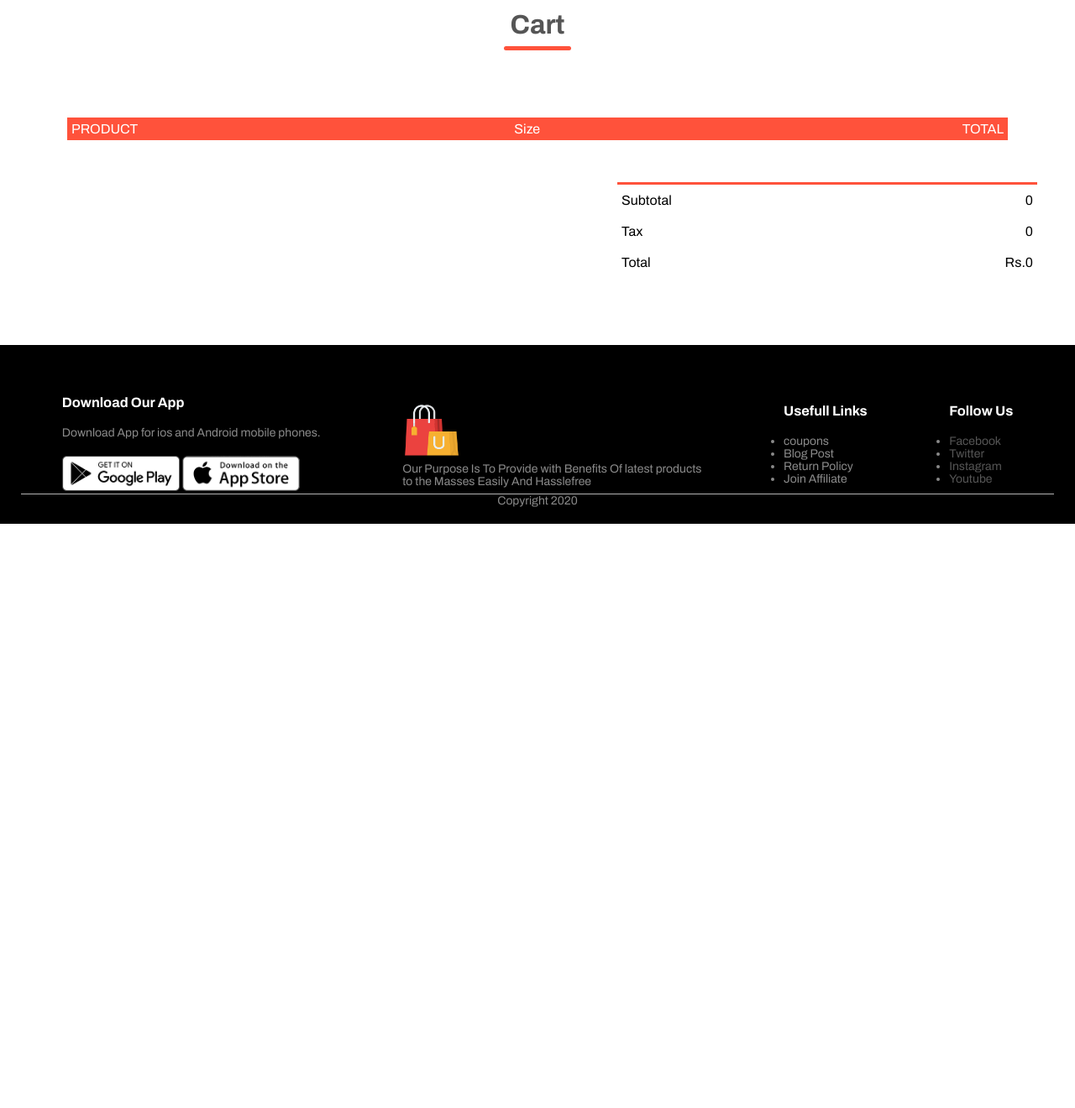
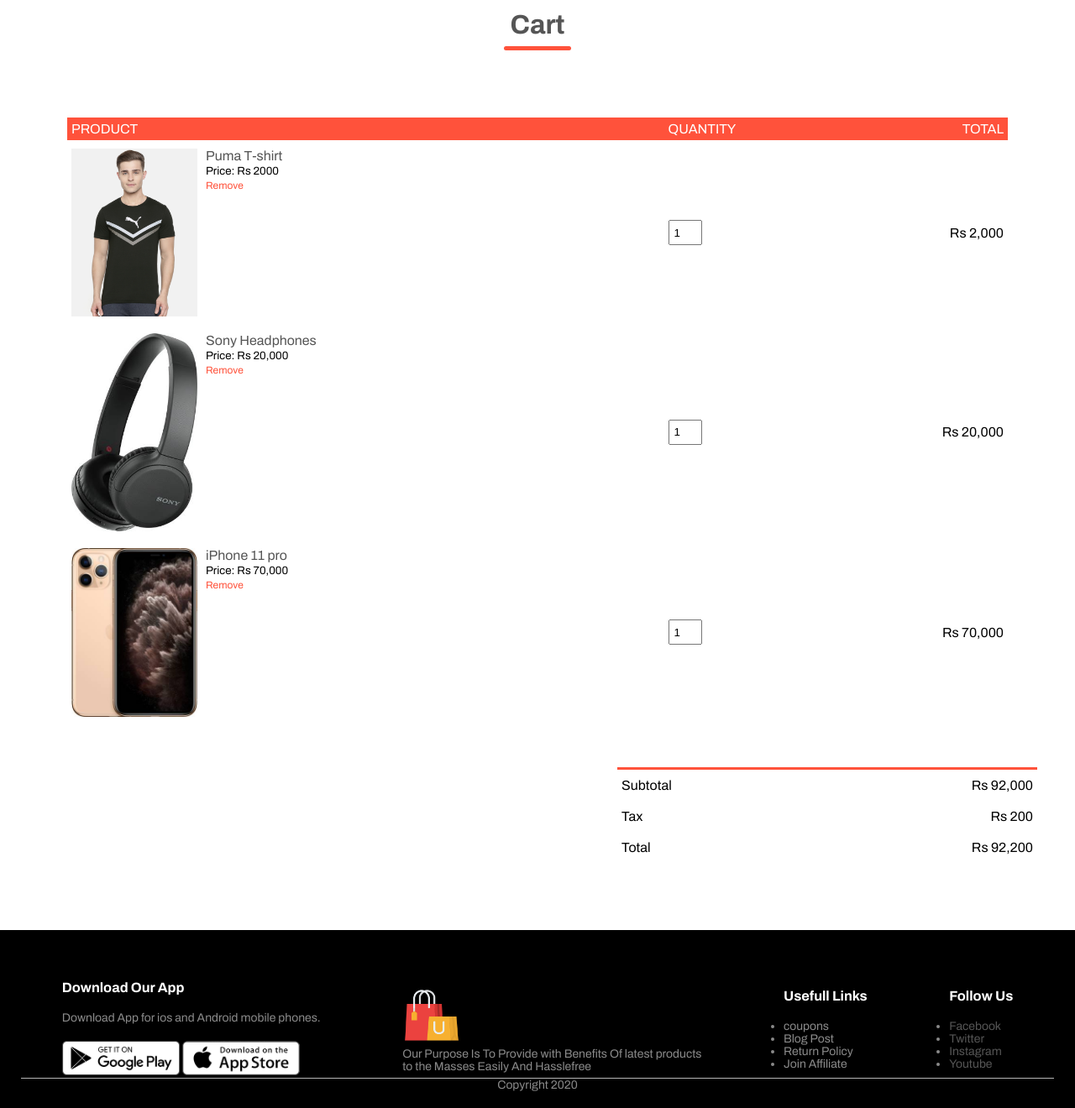
Before and after one commit to priyanshulohia2002/shoppingwebsite, a PHP site: page /cart2.php in a window 1280 px wide. Shown: the part 113-1433 px from the top of the page at 84% size. Before the commit the page ends 737 px from the top, so only its background shows below. Run offline with PHP 8.4, Linux system fonts and the light colour scheme; data that the repository does not hold is empty; some libraries are stand-ins or nearby versions.

Commit message:
Update cart2.php

```diff
--- a/cart2.php
+++ b/cart2.php
@@ -1,54 +1,3 @@
-<?php
-error_reporting(0);
-$error=false;
-$subtotal=0;
-$showerror = "";
-$conn = mysqli_connect("localhost", "root", "", "addtocart");
-
-if (mysqli_connect_error()) {
-  die("Sorry we failed to connect: " . mysqli_connect_error());
-}
-
-if ($_SERVER['REQUEST_METHOD'] == 'POST') {
-
-  if($_POST['addtocart'] != 0){
-
-    $image =$_POST['addtocartimage'];
-    $price=$_POST['addtocartprice'];
-    $size=$_POST['productsize'];
-    $name=$_POST['addtocartname'];
-/*
- echo $size;
- echo $price;
- echo $image;*/
-
-
-if($size!="Select"){
-    $sql = "INSERT INTO `productlist` ( `productimage`, `productname`, `productsize`, `productprice`) VALUES ('$image', '$name', '$size', '$price');";
-    $result = mysqli_query($conn, $sql);
-    if ($result) {
-      $insert = true;
-     }
-    }
-    else {
-        $error=true;
-$showerror="Please select your size";
- //     echo "The record was not inserted successfully because of this error ---> " . mysqli_error($conn);
-    }
-}
-
-    else{
-        echo "no";
-        echo '<script>
-        console.log("helloe");
-        </script>';
-    }
-
-
-
-
-}
-?>
 <!DOCTYPE html>
 <html lang="en">
 <head>
@@ -74,7 +23,7 @@
                 </div>
                 <nav>
                     <ul>
-                        <li><a href="index.php">Home</a></li>
+                        <li><a href="index.html">Home</a></li>
                         <!-- <li><a href="">Product</a></li> -->
                         <!-- <li><a href=""></a></li> -->
                         <li><a href="">Contact</a></li>
@@ -85,8 +34,8 @@
                     <nav>
                         <!-- button on nav bar -->
                         <a href=""><img src="images/search_logo.png" alt="" width="30px"></a>&nbsp;&nbsp;
-                        <a href="account.php"><img src="images/account_logo.png" alt="" width="30px"></a>&nbsp;&nbsp;
-                        <a href="cart2.php"><img src="images/logo_cart_new.png" width="30px" height="30px" alt=""></a>
+                        <a href="account.html"><img src="images/account_logo.png" alt="" width="30px"></a>&nbsp;&nbsp;
+                        <a href="cart2.html"><img src="images/logo_cart_new.png" width="30px" height="30px" alt=""></a>
                     </nav>
 
                 </div>
@@ -94,88 +43,81 @@
             </div>
         </div>
 
-
-
-
-
     <!-- cart section -->
     <h1 class="title">Cart</h1>
     <div class="cart_page">
-
         <table width="100%" class="table">
                 <tr>
                     <th>PRODUCT</th>
-                    <th>Size</th>
+                    <th>QUANTITY</th>
                     <!-- <th>UNIT PRICE</th> -->
                     <th>TOTAL</th>
                 </tr>
-
-
-                <?php
-                $sql = "SELECT * FROM `productlist`";
-                $result = mysqli_query($conn, $sql);
-
-                // Find the number of records returned
-                $num = mysqli_num_rows($result);
-                //echo $num;
-                if ($num > 0) {
-                  // $row = mysqli_fetch_assoc($result);
-                 // $sno = 1;
-                // $subtotal=0;
-                // $po="";
-                  while ($row = mysqli_fetch_assoc($result)) {
-                     // $x="";
-                    $x=substr($row['productprice'],3);
-                    $p=(int)$x;
-                    $subtotal=$subtotal+$p;
-
-
-
-                echo '
                 <tr>
                     <td>
                       <div class="cart_info">
-                        <img src='.$row['productimage'].' alt="" width="200px">
+                        <img src="images/product-6.jpg" alt="" width="200px">
                         <div>
-                            <p>'.$row['productname'].'</p>
-
+                            <p>Puma T-shirt</p>
+                            <small>Price: Rs 2000</small>
                             <br>
                             <a href="">Remove</a>
                         </div>
                       </div>
 
                     </td>
-                    <td> <p>'.$row['productsize'].'</p></td>
-                    <td> <p>'.$row['productprice'].'</p></td>
-                </tr>';
+                    <td><input type="number" value="1"> </td>
+                    <td>Rs 2,000</td>
+                </tr>
+                <tr>
+                    <td>
+                      <div class="cart_info">
+                        <img src="images/products/headphone/headphone5.jpeg" alt="" width="200px">
+                        <div>
+                            <p>Sony Headphones</p>
+                            <small>Price: Rs 20,000</small>
+                            <br>
+                            <a href="">Remove</a>
+                        </div>
+                      </div>
 
+                    </td>
+                    <td><input type="number" value="1"> </td>
+                    <td>Rs 20,000</td>
+                </tr>
+                <tr>
+                    <td>
+                      <div class="cart_info">
+                        <img src="images/products/iPhone/iphone2.jpeg" alt="" width="200px">
+                        <div>
+                            <p>iPhone 11 pro</p>
+                            <small>Price: Rs 70,000</small>
+                            <br>
+                            <a href="">Remove</a>
+                        </div>
+                      </div>
 
-                }
-                 }
-    ?>
+                    </td>
+                    <td><input type="number" value="1"> </td>
+                    <td>Rs 70,000</td>
+                </tr>
         </table>
-    <?php
-    $tax=($subtotal*2)/100;
-    $total=$tax+$subtotal;
-    echo '
         <div class="total_price">
             <table>
                 <tr>
                     <td>Subtotal</td>
-                <td>'.$subtotal.'</td>
+                    <td>Rs 92,000</td>
                 </tr>
                 <tr>
                     <td>Tax</td>
-                <td>'.$tax.'</td>
+                    <td>Rs 200</td>
                 </tr>
                 <tr>
                     <td>Total</td>
-                <td>Rs.'.$total.'</td>
+                    <td>Rs 92,200</td>
                 </tr>
             </table>
-
-        </div>';
-        ?>
+        </div>
     </div>
 
     <!-- footer -->
```
Lines whose indentation alone changed are shown as unchanged.
